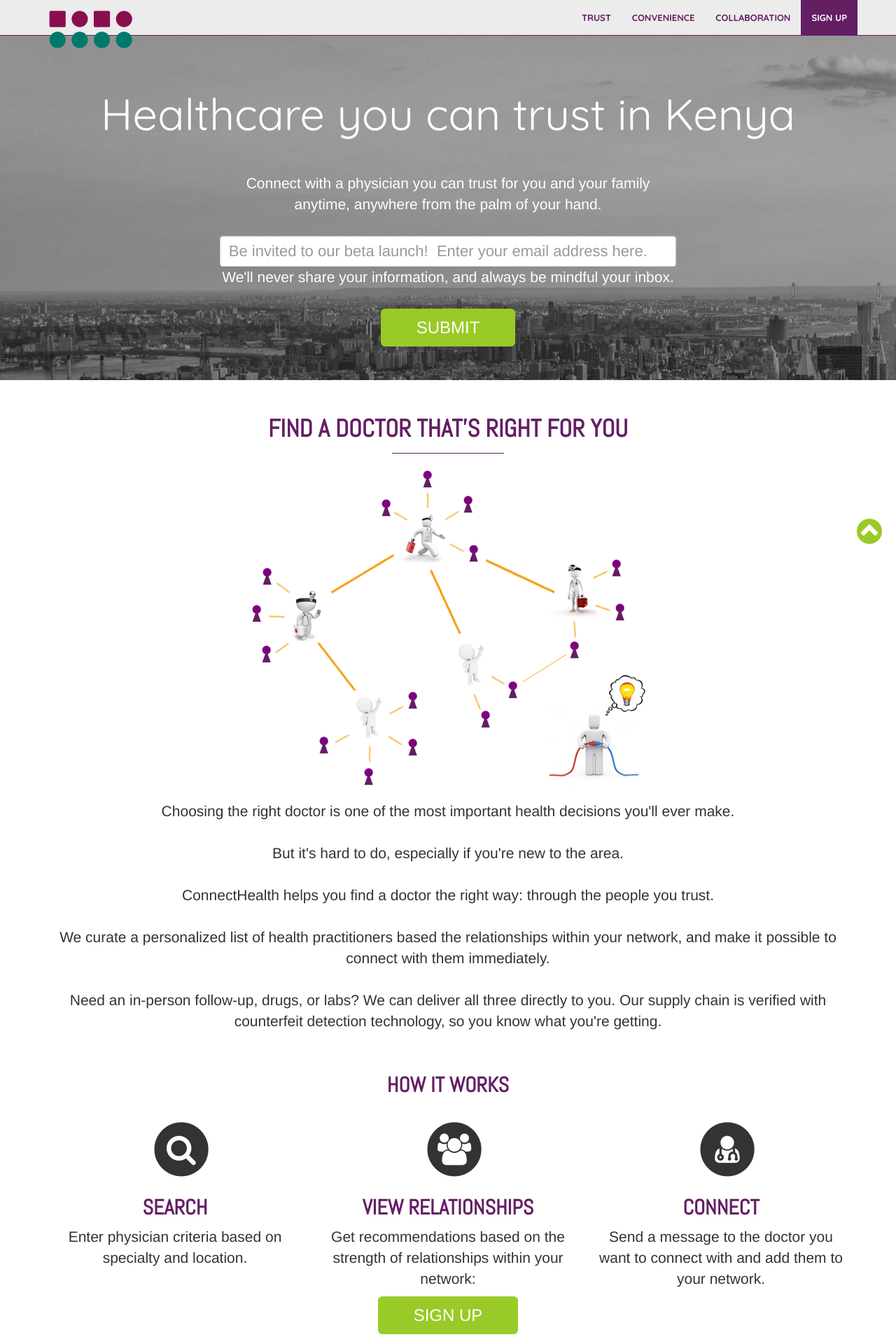
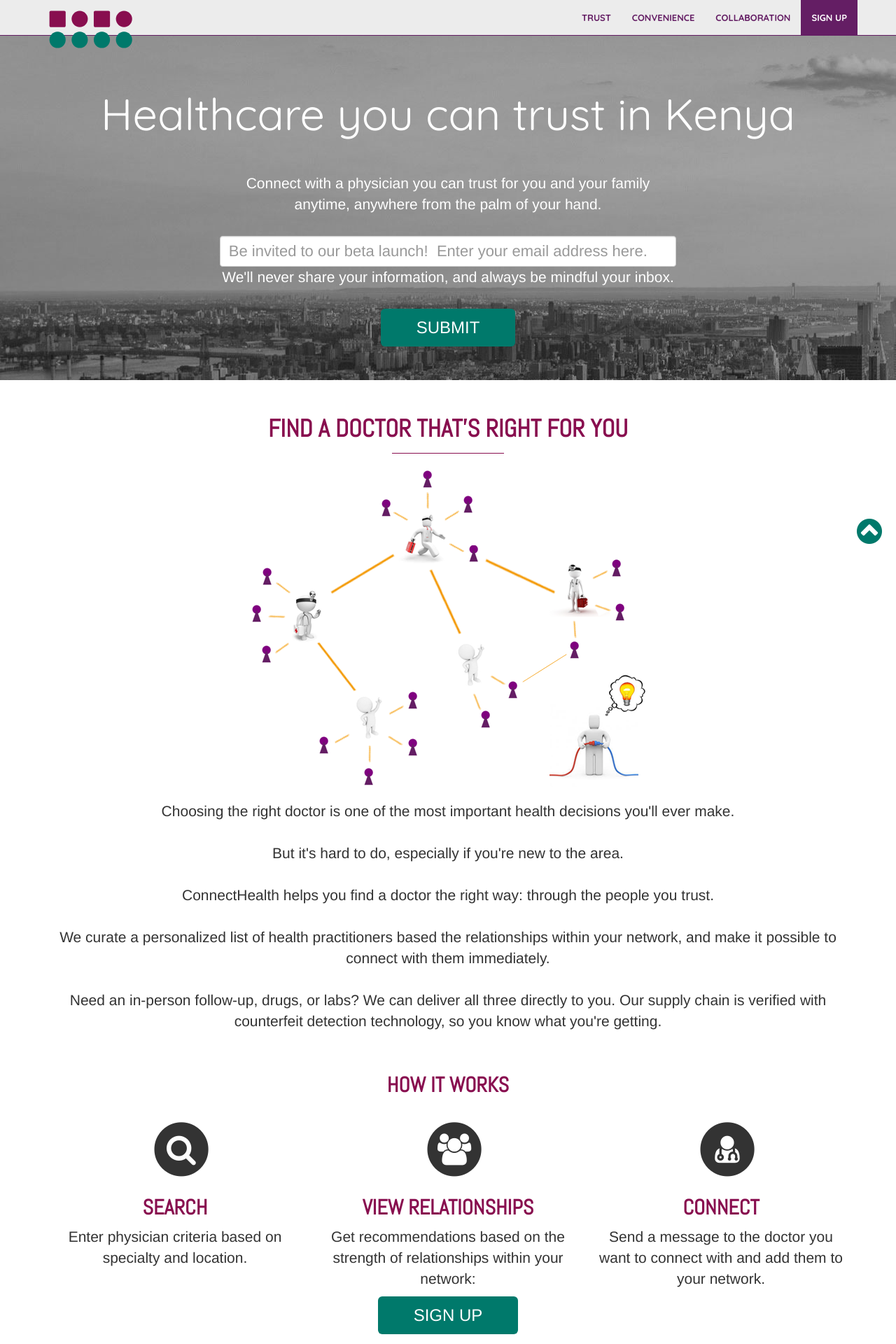
Before and after one commit to Parktastic/parktastic.github.io, a PHP site: page / in a window 1280 px wide. Shown: the top 1920 px of the page at 70% size. Run offline with PHP 8.4, Linux system fonts and the light colour scheme; some libraries are stand-ins or nearby versions.

Commit message:
CSS - Color Changes

```diff
--- a/css/custom.css
+++ b/css/custom.css
@@ -112,7 +112,7 @@ h3{
     top: -7px;
     left: -7px;
     padding: 7px;
-    box-shadow: 0 0 0 4px #641E64;
+    box-shadow: 0 0 0 4px #880E4F;
     -webkit-transition: -webkit-transform 0.2s, opacity 0.2s;
     -webkit-transform: scale(.8);
     -moz-transition: -moz-transform 0.2s, opacity 0.2s;
@@ -125,7 +125,7 @@ h3{
 
 /* Effect 1a */
  .hovicon.effect-1.sub-a:hover {
-    background: #641E64;
+    background: #880E4F;
     color: #B28EB2;
 }
 
@@ -158,7 +158,7 @@ h3{
 }
 
 .btn-bg-custom-color {
-	background-color: #9ACA27;
+	background-color: #00796B;
 	color: #fff !important;
 	border-color: rgba(255, 255, 255, 0);
 }
@@ -181,7 +181,7 @@ ul.nav {
 }
 
 footer {
-	background-color: #3C193C;
+	background-color: #9B9B9B;
 	padding-top: 50px;
 	padding-bottom: 30px;
 }
@@ -197,7 +197,7 @@ footer {
 }
 
 #back-to-top a {
-	color: #9ACA27;
+	color: #00796B;
 }
 .jumbotron {
 	text-align: center;
@@ -218,7 +218,7 @@ footer {
 .form-control {
 	height: 44px;
 	font-size: 22px;
-	color: #9ACA27;
+	color: #00796B;
 	margin-left: auto;
 	margin-right: auto;
 }
@@ -242,7 +242,7 @@ footer {
 }
 
 .homepage h2, .homepage h3 {
-	color: #641E64;
+	color: #880E4F;
 	font-family: 'Quicksand', sans-serif;
 	font-weight: 700;
 	text-transform: uppercase;
@@ -264,18 +264,18 @@ footer {
 }
 
 .homepage a {
-	color: #641E64;
+	color: #880E4F;
 }
 
 .homepage a:hover {
-	color: #641E64;
+	color: #880E4F;
 	text-decoration: none;
 	opacity: .8;
 }
 
 .homepage hr {
-	border-color: #641E64;
-	border-top: 1px solid#641E64;
+	border-color: #880E4F;
+	border-top: 1px solid#880E4F;
 	width: 160px;
 	margin-top: 15px;
 }
```
